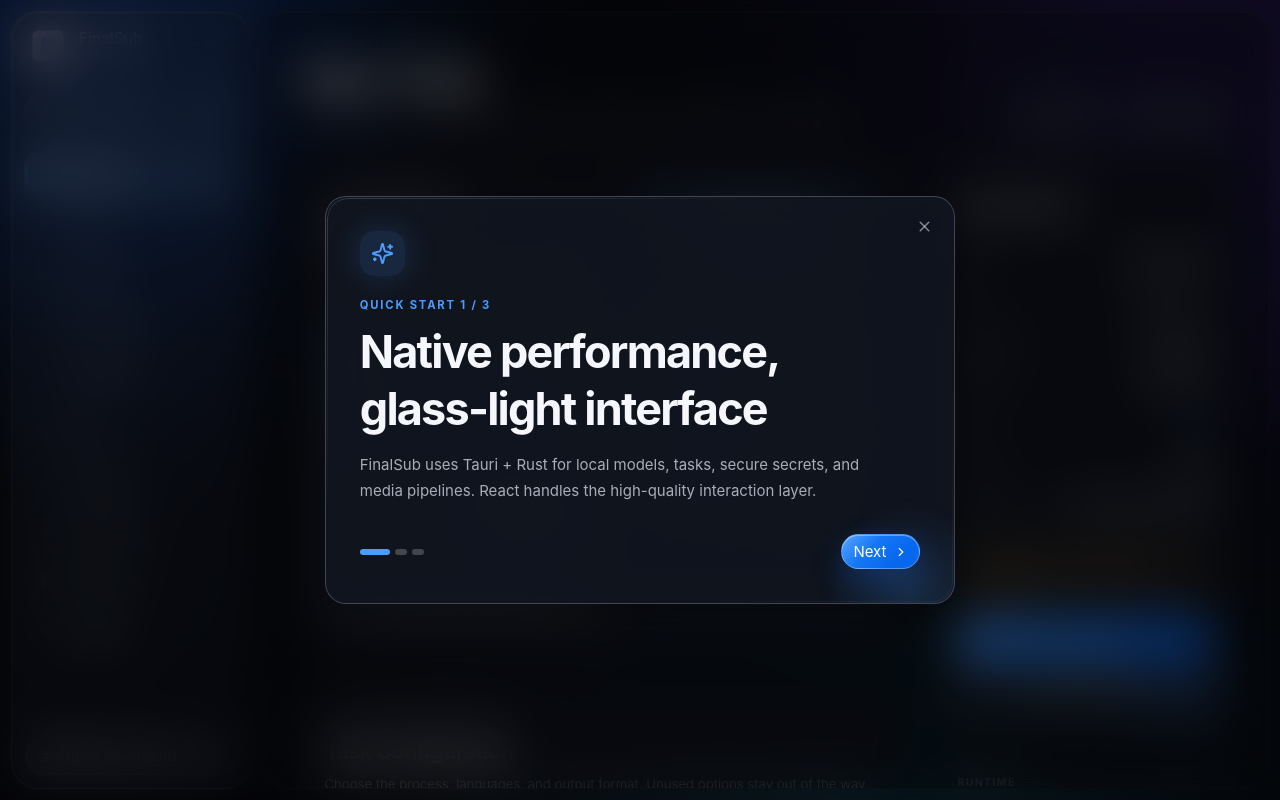
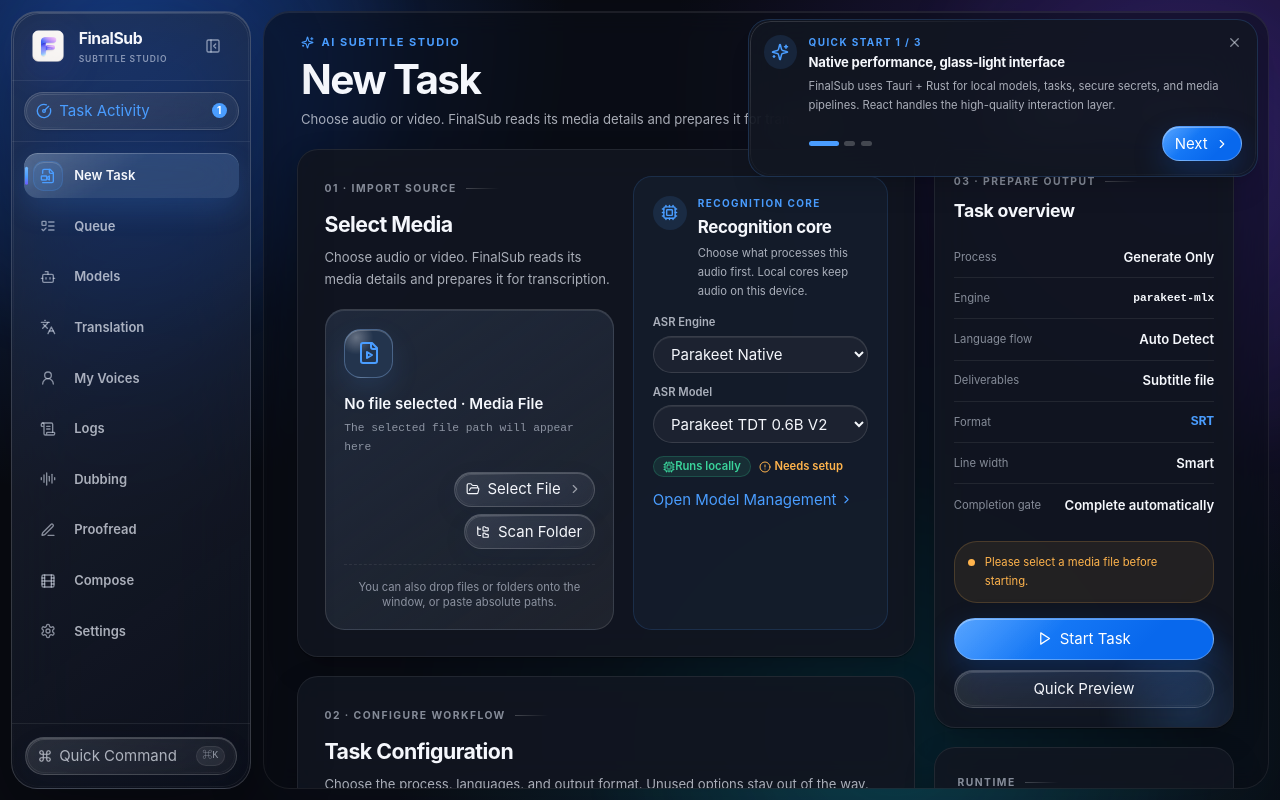
Before and after one commit to GravityPoet/FinalSub, a React (Vite) app: page / in a window 1280 px wide. Built offline with nearby package versions, Linux system fonts and the light colour scheme.

Commit message:
fix: keep task setup visible and preserve selected inputs

```diff
--- a/src/components/WorkspaceOverlays.tsx
+++ b/src/components/WorkspaceOverlays.tsx
@@ -283,26 +283,27 @@
     setVisible(false);
   };
   return (
-    <div className="fixed inset-0 z-[90] flex items-center justify-center bg-black/55 p-4 backdrop-blur-xl">
-      <Card className="liquid-shell relative w-full max-w-2xl overflow-hidden border border-border-strong p-7 shadow-2xl sm:p-9">
-        <span className="pipeline-glow" aria-hidden="true" />
-        <button type="button" onClick={finish} className="absolute right-4 top-4 rounded-lg p-1.5 text-text-tertiary hover:bg-surface-overlay hover:text-text-primary" aria-label={t("onboarding.skip")}><X size={17} /></button>
-        <div className="relative z-10">
-          <div className="flex h-12 w-12 items-center justify-center rounded-2xl bg-brand/14 text-brand shadow-[0_0_32px_color-mix(in_srgb,var(--color-brand)_22%,transparent)]"><Icon size={23} /></div>
-          <p className="mt-6 text-xs font-bold uppercase tracking-[0.16em] text-brand">{t("onboarding.eyebrow", { current: step + 1, total: onboardingSteps.length })}</p>
-          <h2 className="mt-3 max-w-xl font-display text-[clamp(1.8rem,5vw,3rem)] font-bold leading-tight tracking-[-0.04em] text-text-primary">{t(current.title)}</h2>
-          <p className="mt-4 max-w-xl text-base leading-7 text-text-secondary">{t(current.desc)}</p>
-          <div className="mt-8 flex items-center justify-between gap-4">
+    <div className="pointer-events-none fixed inset-x-3 top-3 z-[90] flex justify-end sm:inset-x-6 sm:top-5">
+      <Card className="pointer-events-auto liquid-shell relative w-full max-w-[34rem] overflow-hidden border border-brand/20 bg-surface-card/95 p-3.5 shadow-xl backdrop-blur-xl sm:p-4">
+        <button type="button" onClick={finish} className="absolute right-2.5 top-2.5 rounded-lg p-1.5 text-text-tertiary transition hover:bg-surface-overlay hover:text-text-primary" aria-label={t("onboarding.skip")}><X size={15} /></button>
+        <div className="relative z-10 flex items-start gap-3">
+          <div className="flex h-9 w-9 shrink-0 items-center justify-center rounded-xl bg-brand/12 text-brand"><Icon size={18} /></div>
+          <div className="min-w-0 flex-1">
+            <p className="text-[10px] font-bold uppercase tracking-[0.14em] text-brand">{t("onboarding.eyebrow", { current: step + 1, total: onboardingSteps.length })}</p>
+            <h2 className="mt-1 text-sm font-bold tracking-[-0.015em] text-text-primary">{t(current.title)}</h2>
+            <p className="mt-1.5 text-xs leading-5 text-text-secondary">{t(current.desc)}</p>
+            <div className="mt-3 flex items-center justify-between gap-3">
               <div className="flex gap-1.5">
                 {onboardingSteps.map((_, index) => <span key={index} className={`h-1.5 rounded-full transition-all ${index === step ? "w-8 bg-brand" : "w-3 bg-border-strong"}`} />)}
               </div>
-            <div className="flex gap-2">
+              <div className="flex flex-wrap justify-end gap-2">
                 {step > 0 && <Button type="button" onClick={() => setStep((value) => value - 1)} variant="secondary" size="sm"><ChevronLeft size={14} />{t("onboarding.back")}</Button>}
                 {step < onboardingSteps.length - 1 ? (
                   <Button type="button" onClick={() => setStep((value) => value + 1)} variant="primary" size="sm">{t("onboarding.next")}<ChevronRight size={14} /></Button>
                 ) : (
                   <Button type="button" onClick={() => { finish(); navigate("/models"); }} variant="primary" size="sm">{t("onboarding.finish")}</Button>
                 )}
+              </div>
             </div>
           </div>
         </div>
--- a/src/lib/i18n.tsx
+++ b/src/lib/i18n.tsx
@@ -343,6 +343,8 @@
   "home.prereqSub": "请选择字幕文件后再开始任务。",
   "home.inputMismatchSubtitle": "已保留你上传的音视频；“仅翻译”需要 SRT / VTT / ASS / LRC 字幕文件。切回音视频流程即可继续使用，无需重新上传。",
   "home.inputMismatchMedia": "当前流程需要音视频文件；已保留已选字幕文件。切回“仅翻译”即可继续使用，或选择音视频文件。",
+  "home.switchToMediaWorkflow": "切换到音视频翻译（保留当前文件）",
+  "home.switchToSubtitleWorkflow": "切换到字幕翻译（保留当前文件）",
   "home.prereqModel": "请先在模型管理页下载并校验所选模型，或切换到已安装模型。",
   "home.detecting": "检测中...",
   "home.notFound": "未找到",
@@ -1790,6 +1792,8 @@
   "home.prereqSub": "Please select a subtitle file before starting.",
   "home.inputMismatchSubtitle": "Your uploaded media is kept, but Translate Only requires an SRT, VTT, ASS, or LRC subtitle. Switch back to a media workflow to continue without uploading again.",
   "home.inputMismatchMedia": "This workflow requires audio or video. Your selected subtitle is kept; switch back to Translate Only to continue, or choose a media file.",
+  "home.switchToMediaWorkflow": "Switch to media translation (keep this file)",
+  "home.switchToSubtitleWorkflow": "Switch to subtitle translation (keep this file)",
   "home.prereqModel": "Download and verify the selected model in Model Management, or switch to an installed model.",
   "home.detecting": "Detecting...",
   "home.notFound": "Not Found",
@@ -3427,6 +3431,8 @@
   "home.prereqSub": "開始する前に字幕ファイルを選択してください。",
   "home.inputMismatchSubtitle": "アップロードしたメディアは保持されていますが、「字幕のみ翻訳」には SRT / VTT / ASS / LRC 字幕が必要です。メディア処理へ戻れば、再アップロードせずに続行できます。",
   "home.inputMismatchMedia": "この処理には音声または動画が必要です。選択中の字幕は保持されています。「字幕のみ翻訳」に戻るか、メディアを選択してください。",
+  "home.switchToMediaWorkflow": "メディア翻訳へ切り替え（このファイルを保持）",
+  "home.switchToSubtitleWorkflow": "字幕翻訳へ切り替え（このファイルを保持）",
   "home.prereqModel": "モデル管理で選択中のモデルをダウンロードして検証するか、インストール済みのモデルへ切り替えてください。",
   "home.detecting": "検出中…",
   "home.notFound": "見つかりません",
--- a/src/pages/HomePage.tsx
+++ b/src/pages/HomePage.tsx
@@ -1090,7 +1090,17 @@
                   {inputTypeMismatchHint && (
                     <div className="mt-4 flex items-start gap-2 rounded-xl border border-warning/20 bg-warning/10 px-3.5 py-3 text-xs leading-5 text-warning" role="status">
                       <AlertCircle className="mt-0.5 shrink-0" size={14} />
-                      <span>{inputTypeMismatchHint}</span>
+                      <div className="min-w-0 flex-1">
+                        <p>{inputTypeMismatchHint}</p>
+                        <button
+                          type="button"
+                          onClick={() => handleTaskTypeChange(selectedInputKind === "media" ? "generate-and-translate" : "translate-only")}
+                          className="mt-1.5 inline-flex items-center gap-1 font-semibold text-warning underline decoration-warning/45 underline-offset-2 transition hover:text-warning/80"
+                        >
+                          {selectedInputKind === "media" ? t("home.switchToMediaWorkflow") : t("home.switchToSubtitleWorkflow")}
+                          <ChevronRight size={13} />
+                        </button>
+                      </div>
                     </div>
                   )}
 
```
Also changed, not shown: 1 other file (tests, documents, lock files or other folders). Lines whose indentation alone changed are shown as unchanged.
